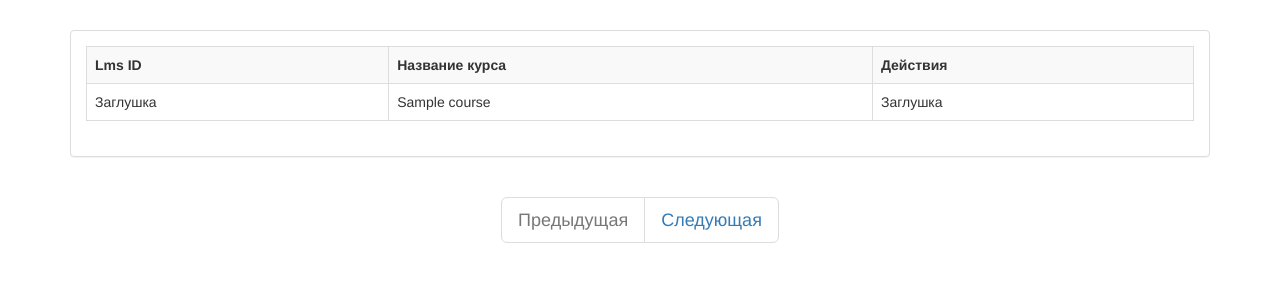
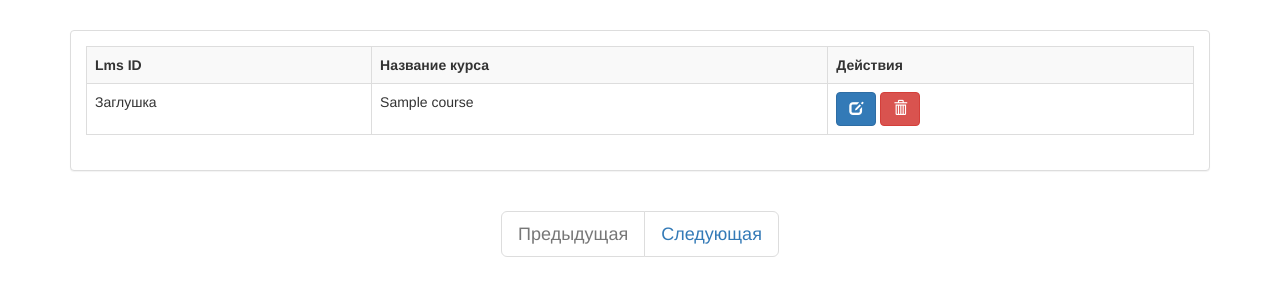
Before and after one commit to StepanBarantsev/course_management, a Flask app: template app/templates/main/index.html in a window 1280 px wide. Shown: the part 130-426 px from the top of the page. Run offline with Flask 2, Linux system fonts and the light colour scheme; the template is opened without the code that fills it: most values are stand-ins (such as "Sample title", 1, 10 or a date in 2020); some libraries are stand-ins or nearby versions.

Commit message:
Добавил кнопки модификации и удаления в таблицу

```diff
--- a/app/templates/main/index.html
+++ b/app/templates/main/index.html
@@ -22,7 +22,12 @@
                         {{course.name}}
                         </td>
                         <td>
-                        Заглушка
+                            <a title="Edit" class="btn btn-primary" href="#">
+                                <i class="glyphicon glyphicon-edit"></i>
+                            </a>
+                            <a href="#" class="btn btn-danger index-delete">
+                                    <i class="glyphicon glyphicon-trash"></i>
+                            </a>
                         </td>
                     </tr>
                     {% endfor %}
```
